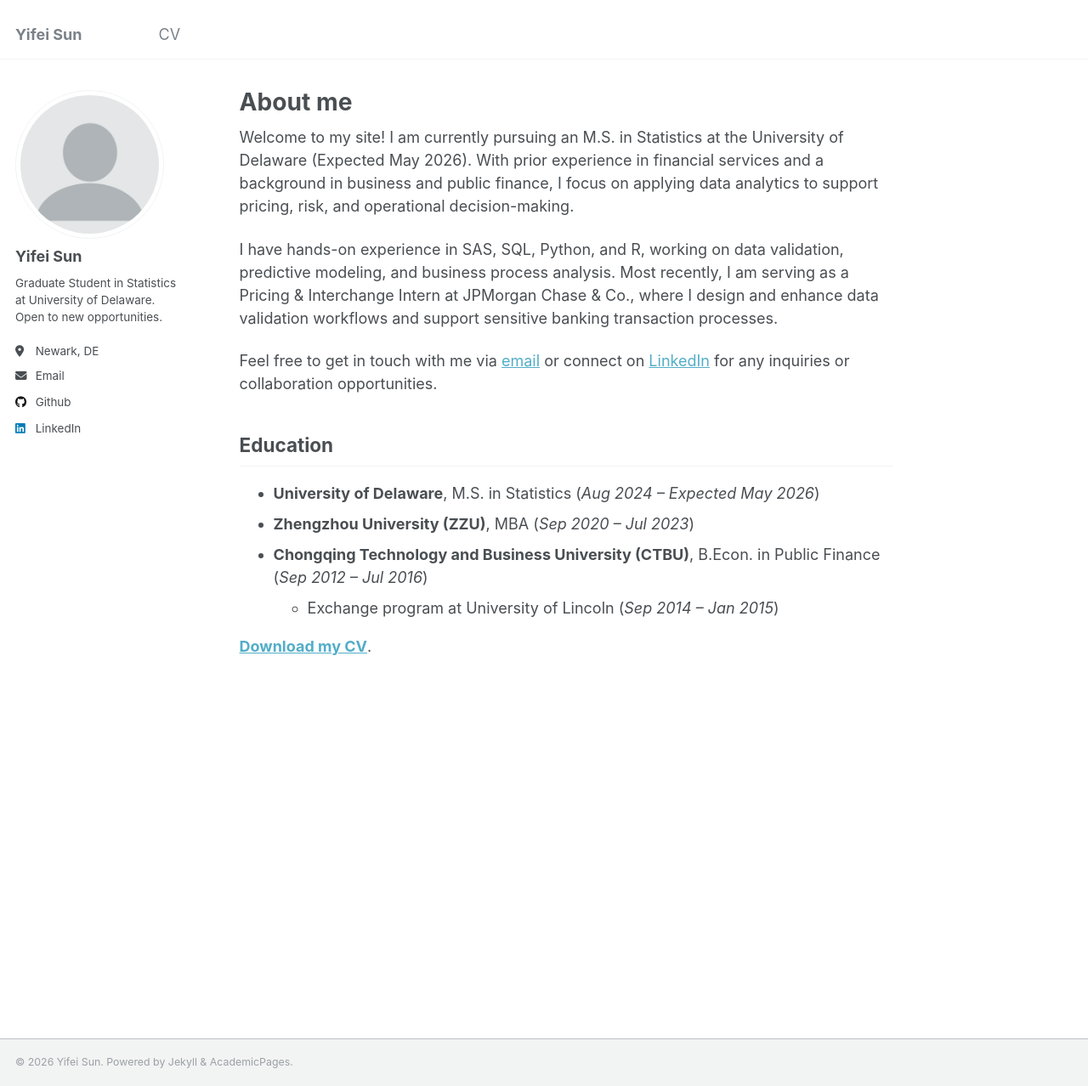
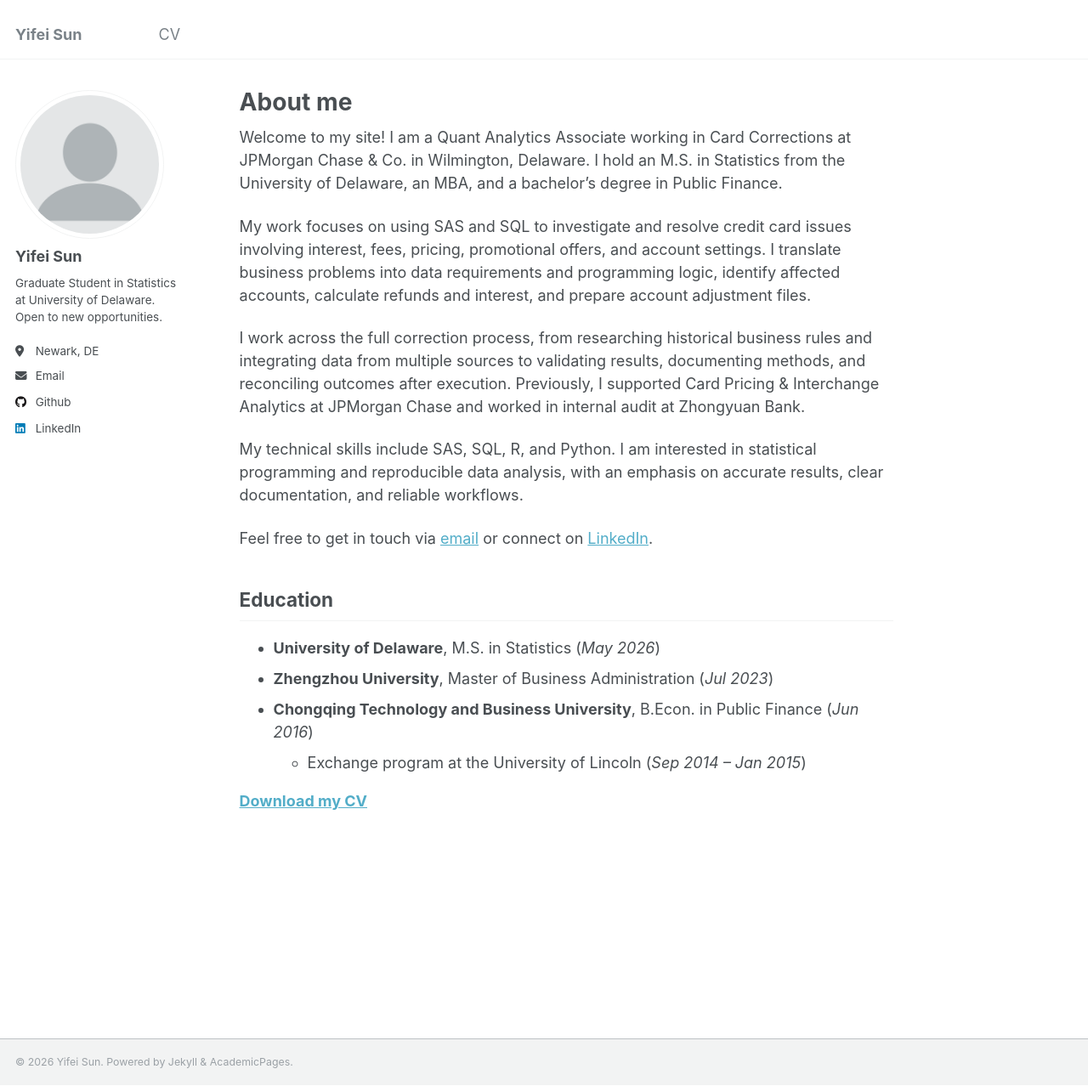
Before and after one commit to Iffy-Sun/iffy-sun.github.io, a Jekyll site: the page built from _pages/about.md, in a window 1280 px wide and 1278 px high. Shown: the whole window at 85% size. Built offline with Jekyll 4.4.1, drawn with Linux system fonts in a browser that asks for light colours.

Commit message:
Revise about page with updated profile information
Updated personal information and work experience details. Adjusted education timeline and contact information.

```diff
--- a/_pages/about.md
+++ b/_pages/about.md
@@ -7,33 +7,23 @@ redirect_from:
   - /about.html
 ---
 
+Welcome to my site! I am a Quant Analytics Associate working in Card Corrections at JPMorgan Chase & Co. in Wilmington, Delaware. I hold an M.S. in Statistics from the University of Delaware, an MBA, and a bachelor's degree in Public Finance.
 
-Welcome to my site! I am currently pursuing an M.S. in Statistics
-at the University of Delaware (Expected May 2026). With prior
-experience in financial services and a background in business and
-public finance, I focus on applying data analytics to support
-pricing, risk, and operational decision-making.
+My work focuses on using SAS and SQL to investigate and resolve credit card issues involving interest, fees, pricing, promotional offers, and account settings. I translate business problems into data requirements and programming logic, identify affected accounts, calculate refunds and interest, and prepare account adjustment files.
 
-I have hands-on experience in SAS, SQL, Python, and R, working
-on data validation, predictive modeling, and business process
-analysis.
-Most recently, I am serving as a Pricing & Interchange Intern
-at JPMorgan Chase & Co., where I design and enhance data validation
-workflows and support sensitive banking transaction processes.
+I work across the full correction process, from researching historical business rules and integrating data from multiple sources to validating results, documenting methods, and reconciling outcomes after execution. Previously, I supported Card Pricing & Interchange Analytics at JPMorgan Chase and worked in internal audit at Zhongyuan Bank.
 
+My technical skills include SAS, SQL, R, and Python. I am interested in statistical programming and reproducible data analysis, with an emphasis on accurate results, clear documentation, and reliable workflows.
 
-Feel free to get in touch with me via
-[email](mailto:yifeisun@udel.edu) or connect on <a
-href="https://www.linkedin.com/in/yifei-sun-a0ab1b326/"
-target="_blank">LinkedIn</a> for any inquiries or collaboration
-opportunities.
-
+Feel free to get in touch via
+[email](mailto:yifei.sun42@gmail.com) or connect on
+[LinkedIn](https://www.linkedin.com/in/yifei-sun-a0ab1b326/).
 
 ## Education
 
-- **University of Delaware**, M.S. in Statistics (*Aug 2024 -- Expected May 2026*)
-- **Zhengzhou University (ZZU)**, MBA (*Sep 2020 -- Jul 2023*)
-- **Chongqing Technology and Business University (CTBU)**, B.Econ. in Public Finance (*Sep 2012 -- Jul 2016*)
-  - Exchange program at University of Lincoln (*Sep 2014 -- Jan 2015*)
+- **University of Delaware**, M.S. in Statistics (*May 2026*)
+- **Zhengzhou University**, Master of Business Administration (*Jul 2023*)
+- **Chongqing Technology and Business University**, B.Econ. in Public Finance (*Jun 2016*)
+  - Exchange program at the University of Lincoln (*Sep 2014 – Jan 2015*)
 
-[**Download my CV**](https://iffy-sun.github.io/files/Yifei_Sun_CV.pdf).
+[**Download my CV**](/files/Yifei_Sun_CV.pdf)
```
